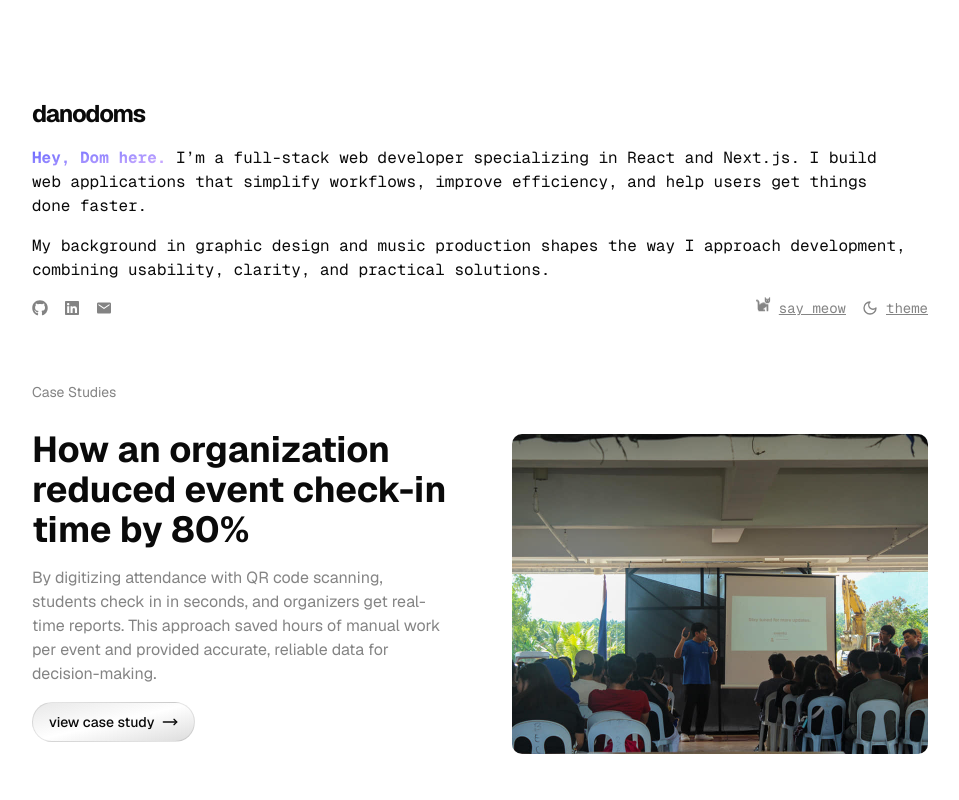
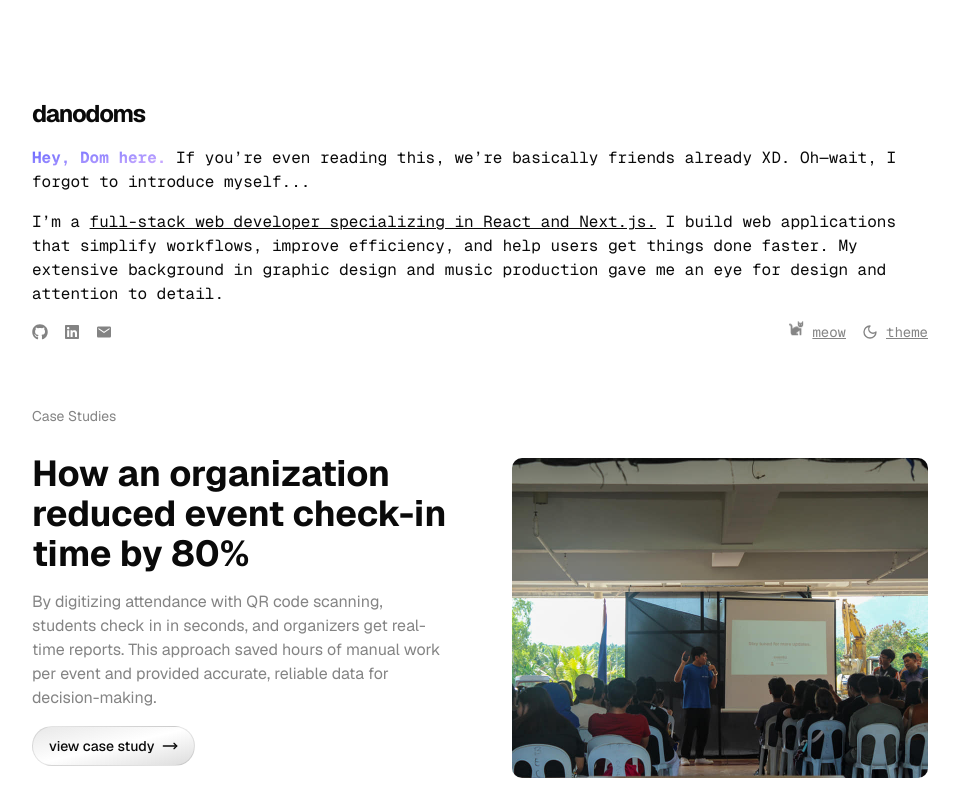
Before and after one commit to danodoms/portfolio-2025, a Next.js app: page / in a window 1280 px wide. Shown: the top 800 px of the page, without its empty margins (160-1119 px from the left). Built offline with nearby package versions, Linux system fonts and the light colour scheme.

Commit message:
updated intro text

```diff
--- a/src/app/page.tsx
+++ b/src/app/page.tsx
@@ -53,11 +53,13 @@ export default function Home() {
         <section className="flex flex-col gap-4 font-mono" aria-label="About Section">
           <div className="flex flex-col gap-4 text-pretty">
             <p>
-              <b className="bg-linear-to-br from-indigo-500 to-purple-300 text-transparent bg-clip-text">Hey, Dom here.</b> I’m a <>full-stack web developer</> specializing in React and Next.js. I build web applications that simplify workflows, improve efficiency, and help users get things done faster.
+              <b className="bg-linear-to-br from-indigo-500 to-purple-300 text-transparent bg-clip-text">Hey, Dom here.</b> If you’re even reading this, we’re basically friends already XD.
+              Oh—wait, I forgot to introduce myself...
             </p>
 
             <p>
-              My background in graphic design and music production shapes the way I approach development, combining usability, clarity, and practical solutions.
+              I’m a <u>full-stack web developer specializing in React and Next.js.</u> I build web applications that simplify workflows, improve efficiency, and help users get things done faster.
+              My extensive background in graphic design and music production gave me an eye for design and attention to detail.
             </p>
           </div>
 
@@ -92,7 +94,7 @@ export default function Home() {
               onClick={handleMeow}
             >
               <FaCat className="animate-bounce" />
-              <p className="text-sm underline font-mono">say meow</p>
+              <p className="text-sm underline font-mono">meow</p>
             </div>
 
             <div
```
